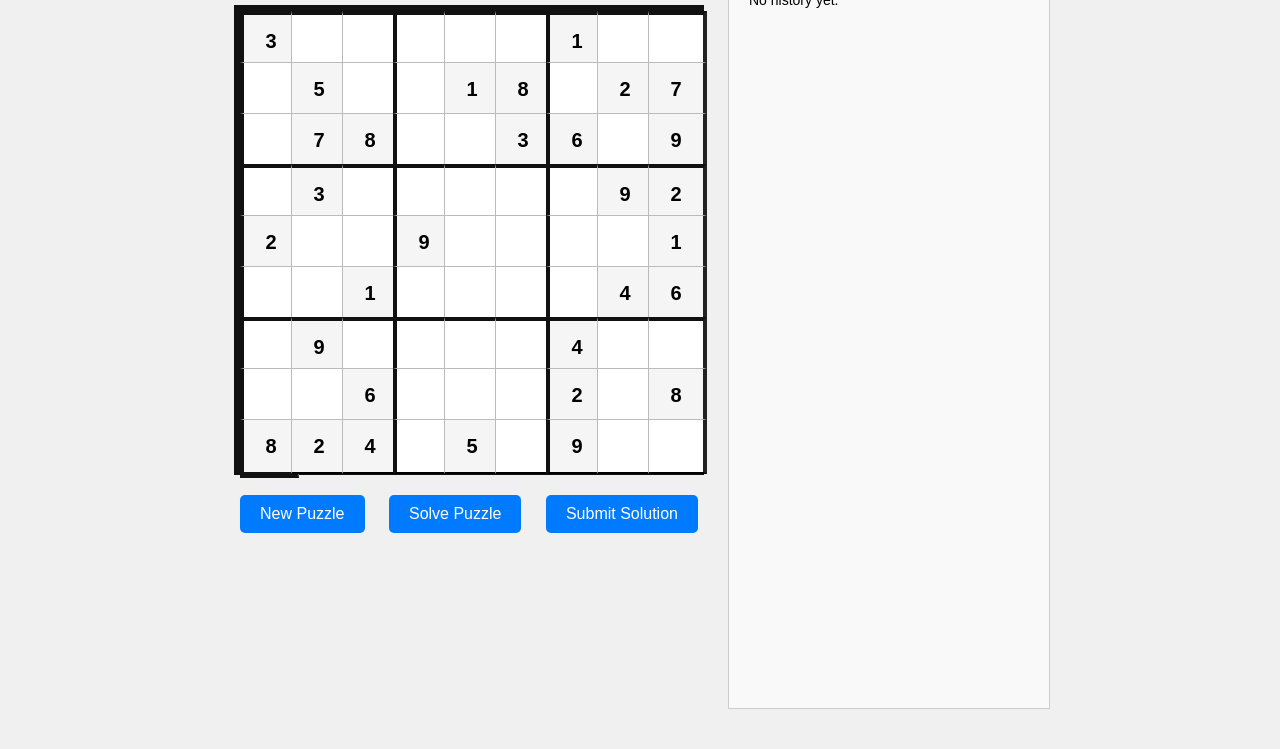
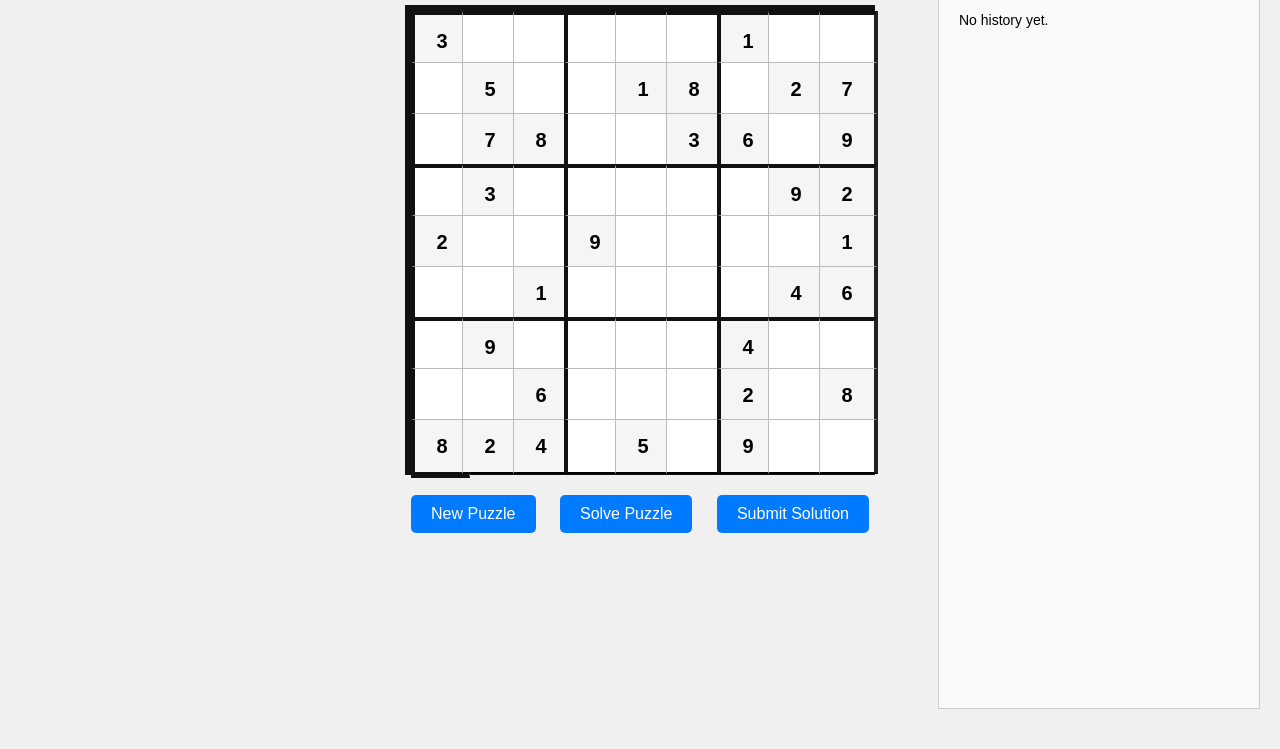
Before and after one commit to yetanotherco/zk_sudoku, a plain HTML site: page frontend/index.html in a window 1280 px wide. Shown: the part 113-862 px from the top of the page. After the commit the page ends 800 px from the top, so only its background shows below. Drawn offline with Linux system fonts and the light colour scheme.

Commit message:
feat: move history to the right

```diff
--- a/frontend/styles.css
+++ b/frontend/styles.css
@@ -8,7 +8,35 @@ body {
 }
 
 .container {
-    text-align: center;
+    display: flex;
+    justify-content: center; /* Center the main content */
+    align-items: flex-start;
+    max-width: 1200px;
+    margin: 0 auto;
+    padding: 20px;
+    position: relative;
+}
+
+.main-content {
+    flex: 0 1 auto;
+    margin: 0 auto;
+    /* Center the main content horizontally */
+}
+
+.sidebar {
+    position: fixed;
+    top: 40px;
+    right: 0;
+    width: 300px;
+    margin-left: 20px;
+    margin-right: 20px; /* Add margin to the right */
+    margin-top: 20px;   /* Add margin to the top */
+    padding: 10px;
+    border: 1px solid #ccc;
+    background-color: #f9f9f9;
+    height: calc(100vh - 60px); /* Adjust height for new top margin */
+    overflow-y: auto;
+    z-index: 10;
 }
 
 h1 {
@@ -129,16 +157,6 @@ button:hover {
     /* text-align: center; /* Ensure its content (like h1) is centered if needed */
 }
 
-.sidebar {
-    width: 300px; /* Fixed width for the sidebar */
-    margin-left: 20px; /* Space between main content and sidebar */
-    padding: 10px;
-    border: 1px solid #ccc;
-    background-color: #f9f9f9;
-    height: calc(100vh - 40px); /* Adjust height to be viewport height minus padding */
-    overflow-y: auto; /* Add scroll if content overflows */
-}
-
 .sidebar h2 {
     text-align: center;
     margin-top: 0;
```
